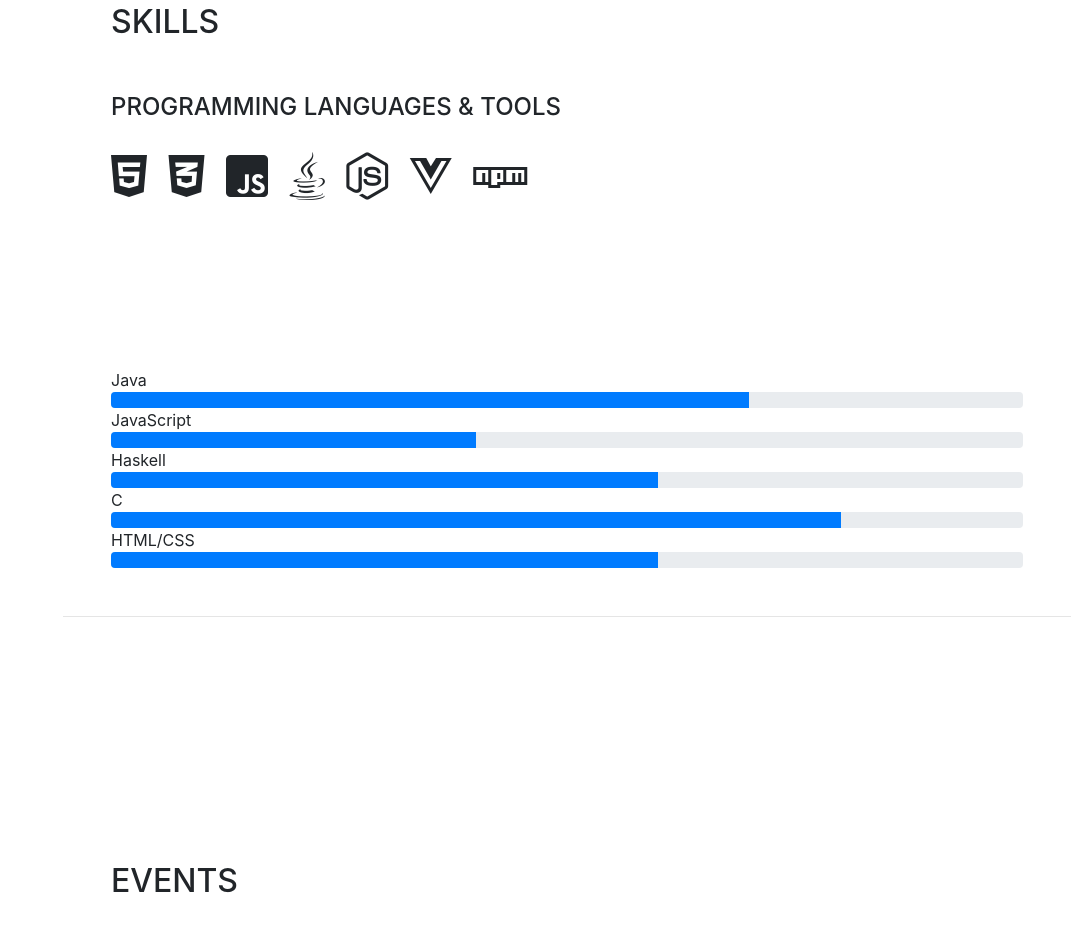
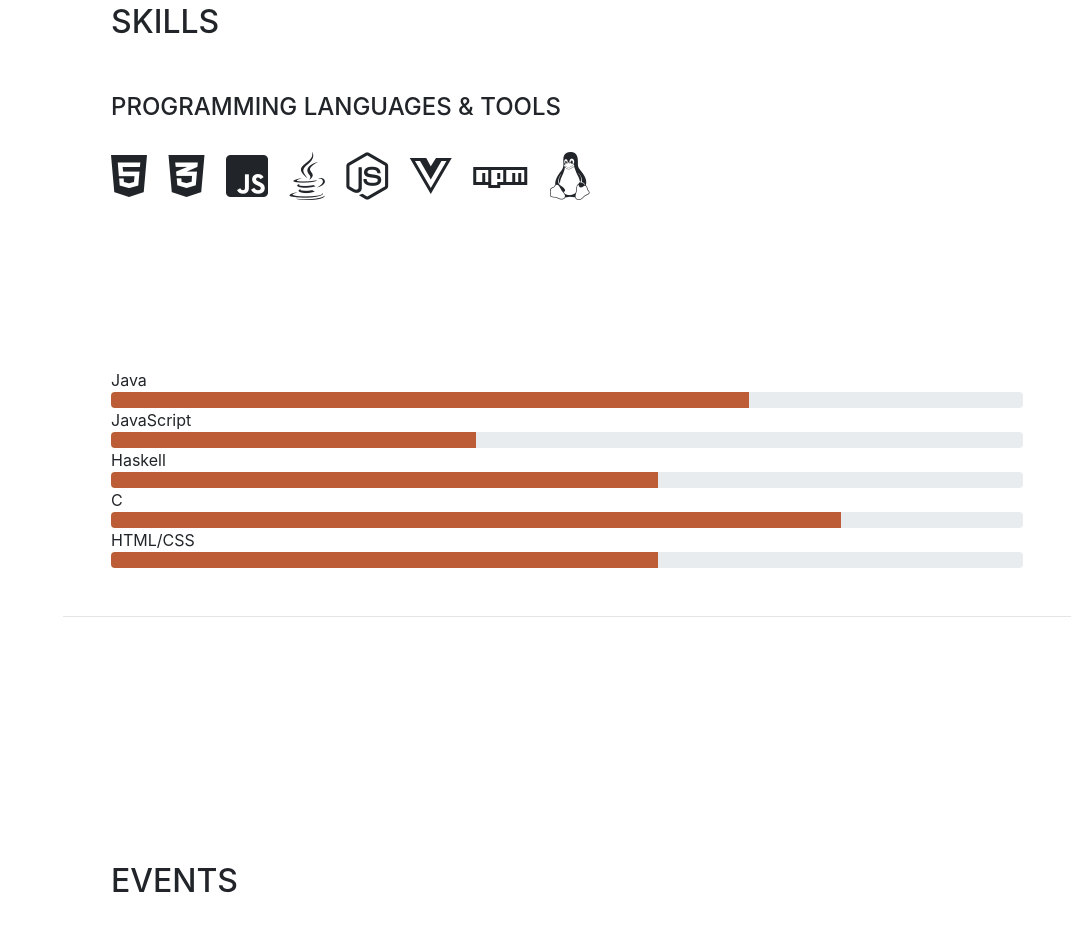
Before and after one commit to jessicalemos/jessicalemos.github.io-v1, a website with bundled scripts: page index.html in a window 1280 px wide. Shown: the part 3388-4329 px from the top of the page, without its empty margins (209-1280 px from the left). Built offline with nearby package versions, Linux system fonts and the light colour scheme; a web font is replaced by a local one.

Commit message:
progress bar

```diff
--- a/index.html
+++ b/index.html
@@ -199,27 +199,30 @@
             <li class="list-inline-item">
               <i class="fab fa-npm"></i>
             </li>
+            <li class="list-inline-item">
+              <i class="fab fa-linux"></i>
+            </li>
           </ul>
         </div>
         <div> Java </div>
         <div class="progress">
-        	<div class="progress-bar" role="progressbar" aria-valuenow="70" aria-valuemin="0" aria-valuemax="100" style="width:70%"></div>
+        	<div class="progress-bar" role="progressbar" aria-valuenow="70" aria-valuemin="0" aria-valuemax="100" style="width:70%; background-color: #bd5d38 !important;"></div>
         </div>
         <div> JavaScript </div>
         <div class="progress">
-        	<div class="progress-bar" role="progressbar" aria-valuenow="40" aria-valuemin="0" aria-valuemax="100" style="width:40%"></div>
+        	<div class="progress-bar" role="progressbar" aria-valuenow="40" aria-valuemin="0" aria-valuemax="100" style="width:40%; background-color: #bd5d38 !important;"></div>
         </div>
         <div> Haskell </div>
         <div class="progress">
-        	<div class="progress-bar" role="progressbar" aria-valuenow="60" aria-valuemin="0" aria-valuemax="100" style="width:60%"></div>
+        	<div class="progress-bar" role="progressbar" aria-valuenow="60" aria-valuemin="0" aria-valuemax="100" style="width:60%; background-color: #bd5d38 !important;"></div>
         </div>
         <div> C </div>
         <div class="progress">
-        	<div class="progress-bar" role="progressbar" aria-valuenow="80" aria-valuemin="0" aria-valuemax="100" style="width:80%"></div>
+        	<div class="progress-bar" role="progressbar" aria-valuenow="80" aria-valuemin="0" aria-valuemax="100" style="width:80%; background-color: #bd5d38 !important;"></div>
         </div>
         <span> HTML/CSS </span>
         <div class="progress">
-        	<div class="progress-bar" role="progressbar" aria-valuenow="60" aria-valuemin="0" aria-valuemax="100" style="width:60%"></div>
+        	<div class="progress-bar" role="progressbar" aria-valuenow="60" aria-valuemin="0" aria-valuemax="100" style="width:60%; background-color: #bd5d38 !important;"></div>
         </div>
       </section>
 
```
